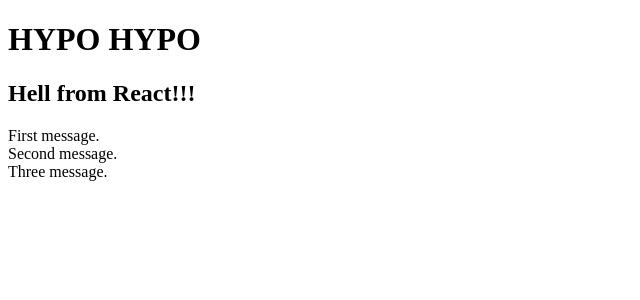
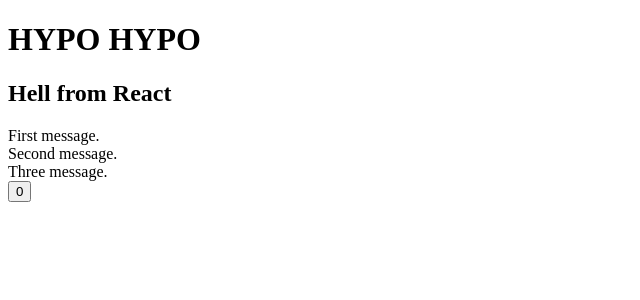
Before and after one commit to Partizan84/reactjs, a React app: page / in a window 1280 px wide. Shown: the top 300 px of the page, without its empty margins (0-640 px from the left). Built offline with nearby package versions, Linux system fonts and the light colour scheme.

Commit message:
Update Files

```diff
--- a/index.html
+++ b/index.html
@@ -9,6 +9,5 @@
 <body>
     <h1>HYPO HYPO</h1>
     <div id = "root"></div>
-    <script src = "./static/build/bundle.js"></script>
 </body>
 </html>
--- a/package.json
+++ b/package.json
@@ -18,6 +18,7 @@
   "devDependencies": {
     "@babel/cli": "^7.13.0",
     "@babel/core": "^7.13.8",
+    "@babel/plugin-proposal-class-properties": "^7.13.0",
     "@babel/preset-env": "^7.13.8",
     "@babel/preset-react": "^7.12.13",
     "babel-loader": "^8.2.2",
--- a/src/components/App/App.jsx
+++ b/src/components/App/App.jsx
@@ -1,13 +1,34 @@
-import React from 'react';
+//import React from 'react'; не актуально, первый Вариант
+import {Component} from 'react';
 import {Messages} from '../Messages';
 
-const App = () => {
+class App extends Component {
+        state = {
+            count: 0,
+        };
+
+    handleClick = () => {
+        this.setState({ count: this.state.count + 1});
+    };
+
+    render() {
+        return (
+            <div id='test-id'>
+                <h2>Hell from React</h2>
+                <Messages messages={['First message.', 'Second message.', 'Three message.']} />
+                <button onClick={this.handleClick}>{this.state.count}</button>
+            </div>
+        );
+    }
+}
+
+//const App = () => { (Предыдущий более простой вариант)
     //return React.createElement('div', {id: 'Test-id'}, 'Reaction from React'); для себя оставлю комментарий.
-    return <div id='test-id'>
-        <h2>Hell from React!!!</h2>
-        <Messages messages={['First message.', 'Second message.', 'Three message.']}/>
-        {/*<Message text="My two message."/> */}
-    </div>;
-};
+//    return <div id='test-id'>
+//        <h2>Hell from React!!!</h2>
+//        <Messages messages={['First message.', 'Second message.', 'Three message.']}/>
+//        {/*<Message text="My two message."/> */}
+//    </div>;
+//};
 //export default App; для себя оставлю. Вариант по умолчанию
 export { App };
--- a/src/components/Messages/messages.jsx
+++ b/src/components/Messages/messages.jsx
@@ -1,9 +1,16 @@
 //import React from 'react'; можно не использовать,
 //если есть настройка в конфиге ключ у '@babel/preset-react' - "runtime: 'automatic'"
 
-const Messages = (props) => {
-    const {messages = []} = props;
+// Повторное введение, необходимость
+import {Component} from 'react';
 
+class Messages extends Component {
+    constructor(props){
+        super(props);
+    }
+
+    render() {
+        const {messages = [] } = this.props;
         return (
             <div className='messages'>
                 {messages.map((item, index) => (
@@ -11,7 +18,19 @@
                 ))}
             </div>
         );
-};
+    }
+}
+//const Messages = (props) => {
+//    const {messages = []} = props;
+//
+//    return (
+//        <div className='messages'>
+//            {messages.map((item, index) => (
+//                <Message key={index} text={item} />
+//            ))}
+//        </div>
+//    );
+//};
 
 //Парамент функции Message - props (свойства) принимает свойство text из App.jsx передает своё значение My new message
 const Message = (props) => {
--- a/webpack.config.js
+++ b/webpack.config.js
@@ -10,7 +10,6 @@
     output: {
         path: path.resolve(__dirname, 'static', 'build'),
         filename: 'bundle.js',
-        publicPath: '/static/build/',
     },
     module: {
         rules: [
@@ -29,6 +28,12 @@
                             },
                         ],
                     ],
+                    plugins: [
+                        [
+                            '@babel/plugin-proposal-class-properties',
+                            {loose: true},
+                        ],
+                    ],
                 },
             },
         ],
@@ -39,9 +44,10 @@
     plugins: [
         new HtmlWebpackPlugin(
             {
-                template: path.resolve(__dirname,'./index.html'),
+                template: 'index.html',
                 filename: 'index.html',
             },
         ),
     ],
+    devtool: 'inline-source-map',
 };
```
Lines whose indentation alone changed are shown as unchanged.
